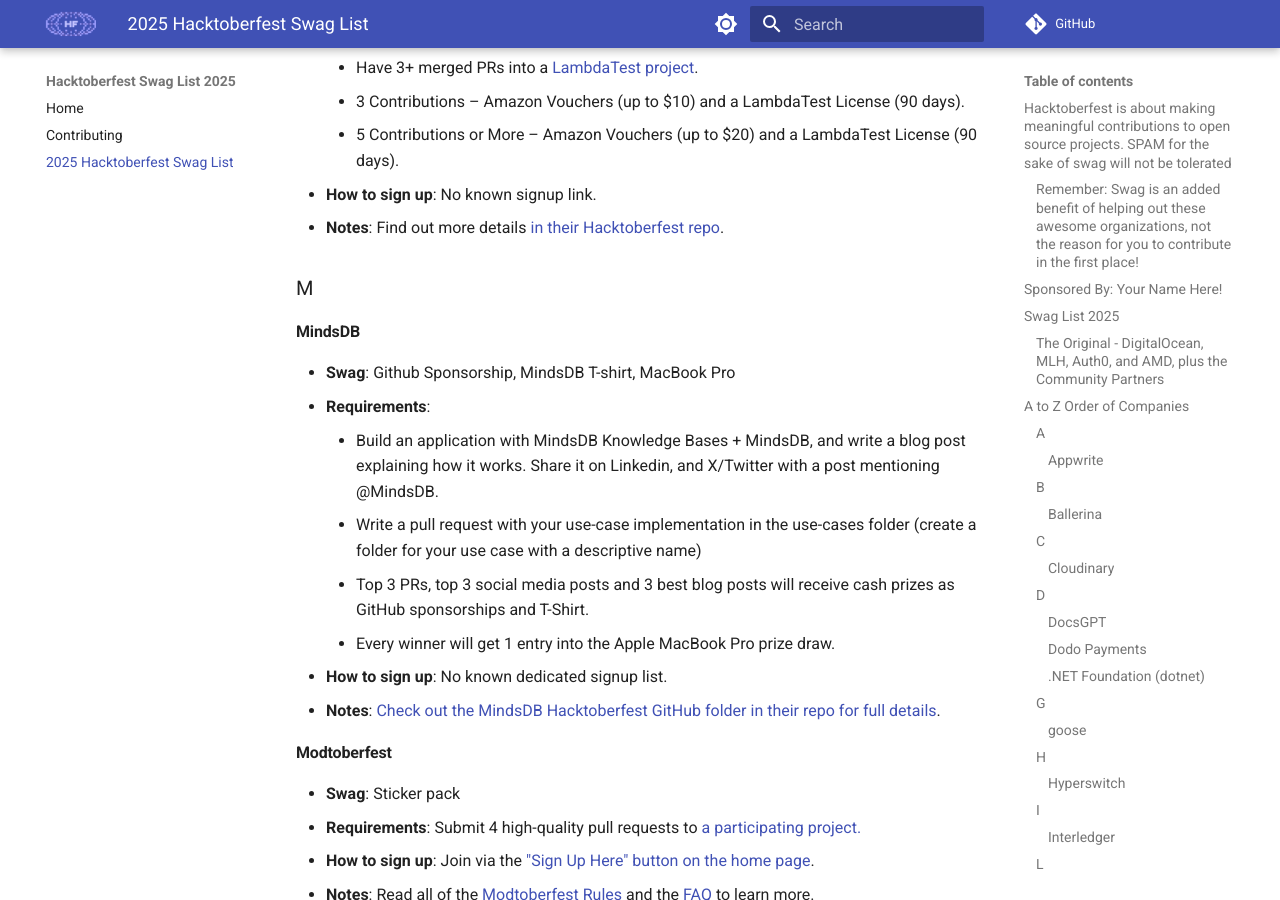
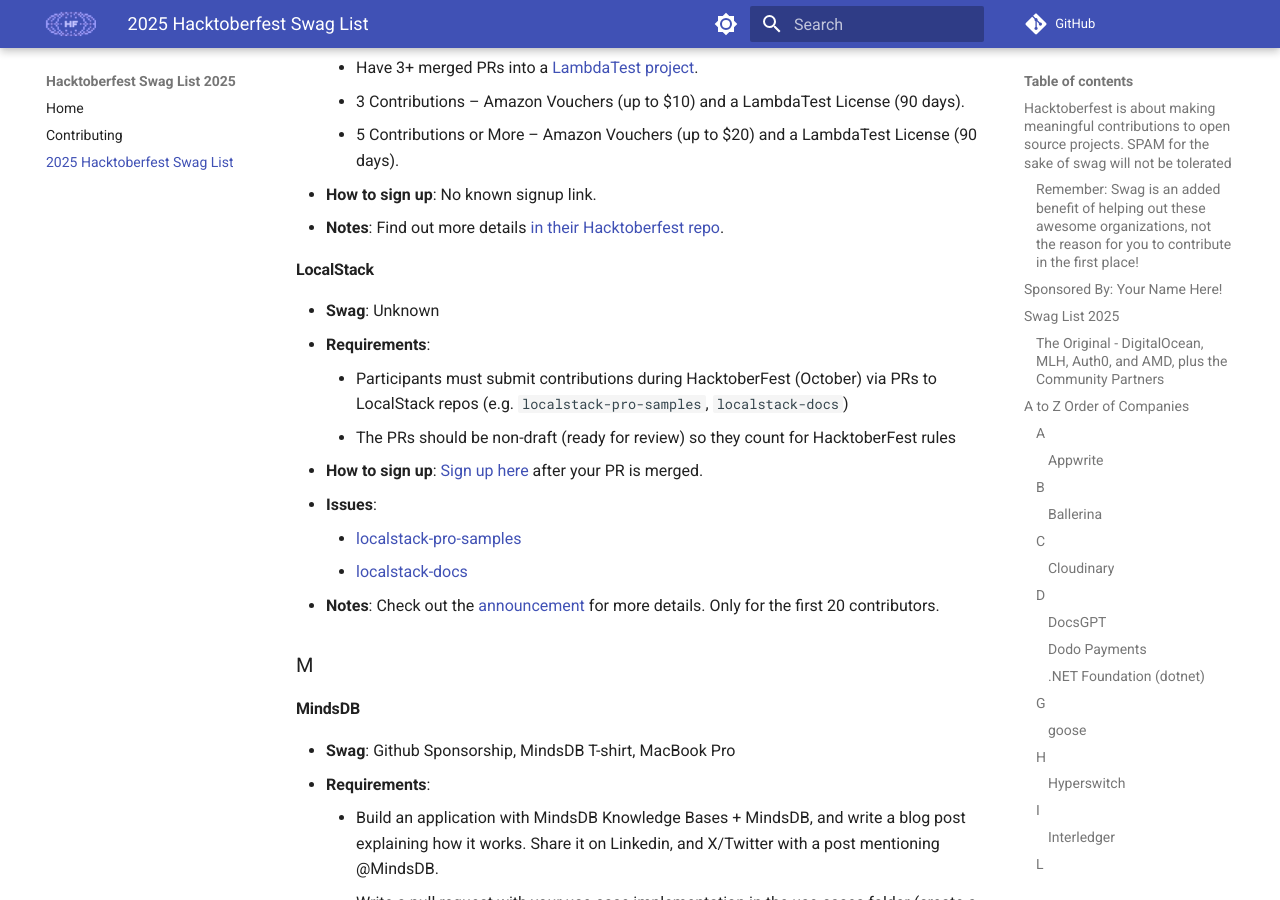
Before and after one commit to crweiner/hacktoberfest-swag-list, an MkDocs documentation site: the page built from docs/list.md, in a window 1280 px wide and 900 px high, scrolled down 5214 px. Built offline with MkDocs 1.6.1 and Material for MkDocs 9.7.7, drawn with Linux system fonts in a browser that asks for light colours; plug-ins that fetch from the network failed and are left out; comment, search, counter and statistics services are not loaded.

Commit message:
Add LocalStack to the Hacktoberfest Swag List (#1031)
* Add LocalStack to the Hacktoberfest Swag List

* Adjust LocalStack

---------

Co-authored-by: Chandler Weiner <23106097+crweiner@users.noreply.github.com>
Co-authored-by: Chandler Weiner <chandler@chandlerweiner.com>

```diff
--- a/docs/list.md
+++ b/docs/list.md
@@ -161,6 +161,19 @@
 - **How to sign up**: No known signup link.
 - **Notes**: Find out more details [in their Hacktoberfest repo](https://github.com/LambdaTest/lambdatest-hacktoberfest-2025).
 
+#### LocalStack
+
+- **Swag**: Unknown
+- **Requirements**:
+    - Participants must submit contributions during HacktoberFest (October) via PRs to LocalStack repos (e.g. `localstack-pro-samples`, `localstack-docs`)
+    - The PRs should be non-draft (ready for review) so they count for HacktoberFest rules
+- **How to sign up**: [Sign up here](https://docs.google.com/forms/d/e/1FAIpQLSd4BJXu6KbXZZ2afekxkm35j60otB_pkj5s7hJRAzTk9j9Njg/viewform?usp=header) after your PR is merged.
+- **Issues**:
+    - [localstack-pro-samples](https://github.com/localstack-samples/localstack-pro-samples/issues)
+    - [localstack-docs](https://github.com/localstack/localstack-docs/issues)
+- **Notes**: Check out the [announcement](https://blog.localstack.cloud/hacktoberfest-2025/) for more details. Only for the first 20 contributors.
+
+
 ### M
 
 #### **MindsDB**
```
